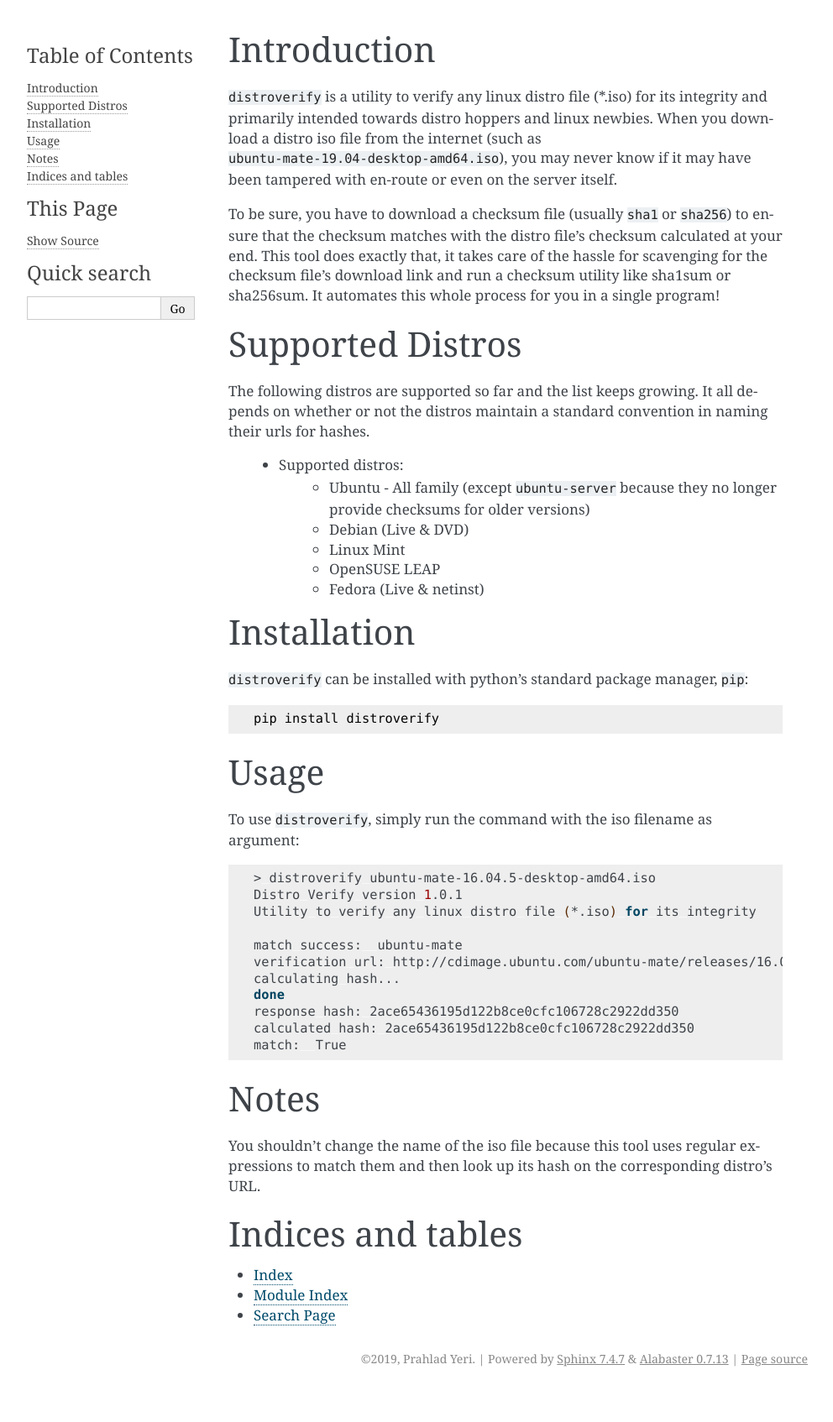
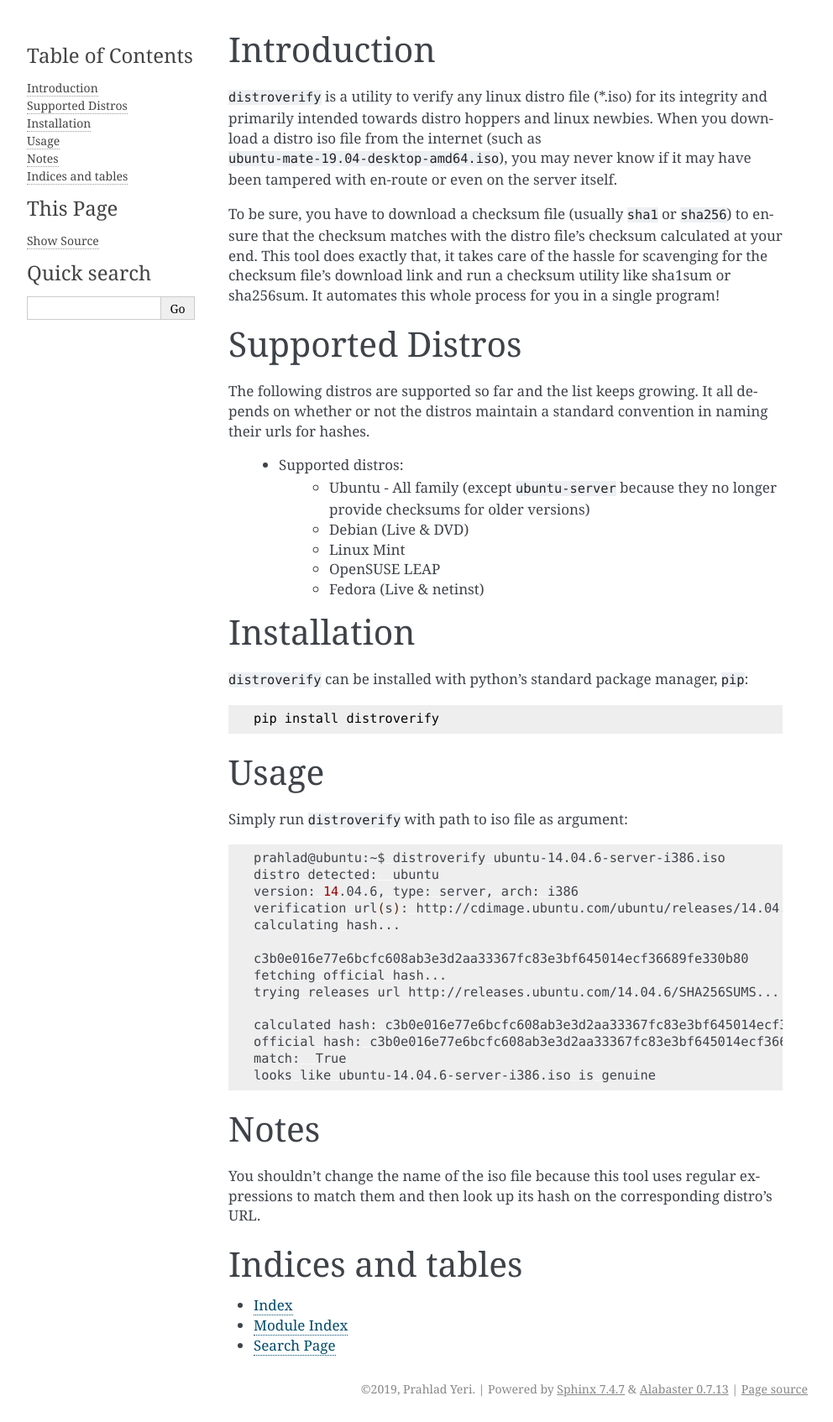
Before and after one commit to prahladyeri/distroverify, a Sphinx documentation site: the page built from docs/index.rst, in a window 1280 px wide. Shown: the whole page at 84% size, without its empty margins (148-1140 px from the left). Built offline with Sphinx 7.4.7, drawn with Linux system fonts in a browser that asks for light colours; before the commit the page ends 1658 px from its top, so only the background shows below that.

Commit message:
chore: updated readme, docs

```diff
--- a/docs/index.rst
+++ b/docs/index.rst
@@ -31,21 +31,24 @@ Installation
 Usage
 ===========================
 
-To use ``distroverify``, simply run the command with the iso filename as argument:
+Simply run ``distroverify`` with path to iso file as argument:
 
 .. code-block:: bash
 
-	> distroverify ubuntu-mate-16.04.5-desktop-amd64.iso
-	Distro Verify version 1.0.1
-	Utility to verify any linux distro file (*.iso) for its integrity
+	prahlad@ubuntu:~$ distroverify ubuntu-14.04.6-server-i386.iso
+	distro detected:  ubuntu
+	version: 14.04.6, type: server, arch: i386
+	verification url(s): http://cdimage.ubuntu.com/ubuntu/releases/14.04.6/release/SHA256SUMS
+	calculating hash...
 
-	match success:  ubuntu-mate
-	verification url: http://cdimage.ubuntu.com/ubuntu-mate/releases/16.04.5/release/SHA1SUMS
-	calculating hash...
-	done
-	response hash: 2ace65436195d122b8ce0cfc106728c2922dd350
-	calculated hash: 2ace65436195d122b8ce0cfc106728c2922dd350
+	c3b0e016e77e6bcfc608ab3e3d2aa33367fc83e3bf645014ecf36689fe330b80
+	fetching official hash...
+	trying releases url http://releases.ubuntu.com/14.04.6/SHA256SUMS...
+
+	calculated hash: c3b0e016e77e6bcfc608ab3e3d2aa33367fc83e3bf645014ecf36689fe330b80
+	official hash: c3b0e016e77e6bcfc608ab3e3d2aa33367fc83e3bf645014ecf36689fe330b80
 	match:  True
+	looks like ubuntu-14.04.6-server-i386.iso is genuine
 
 Notes
 ===========================
```
Also changed, not shown: README.md (+2 -0 lines).
